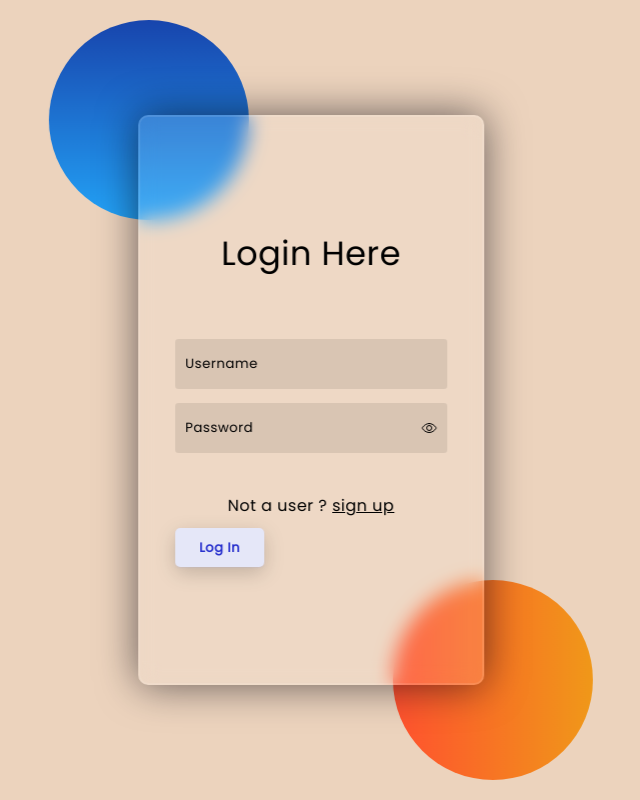
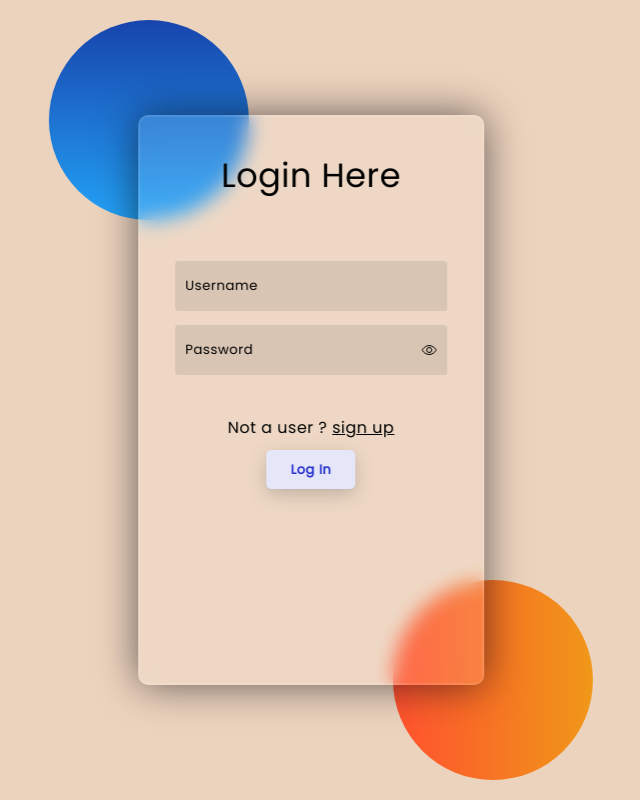
Before and after one commit to Open-Source-Chandigarh/Brewtopia, a React (Create React App) app in the folder client/: page /login in a window 1280 px wide. Shown: the whole page, without its empty margins (329-969 px from the left). Built offline with nearby package versions, Linux system fonts and the light colour scheme; no server answers.

Commit message:
Button margin fixed/ aligned to center.

```diff
--- a/client/src/styles/login.css
+++ b/client/src/styles/login.css
@@ -169,6 +169,8 @@
     font-size: 18px;
     font-weight: 600;
     border-radius: 5px;
+    margin: auto;
+    margin-top: 10px;
     cursor: pointer;
 }
 
```
